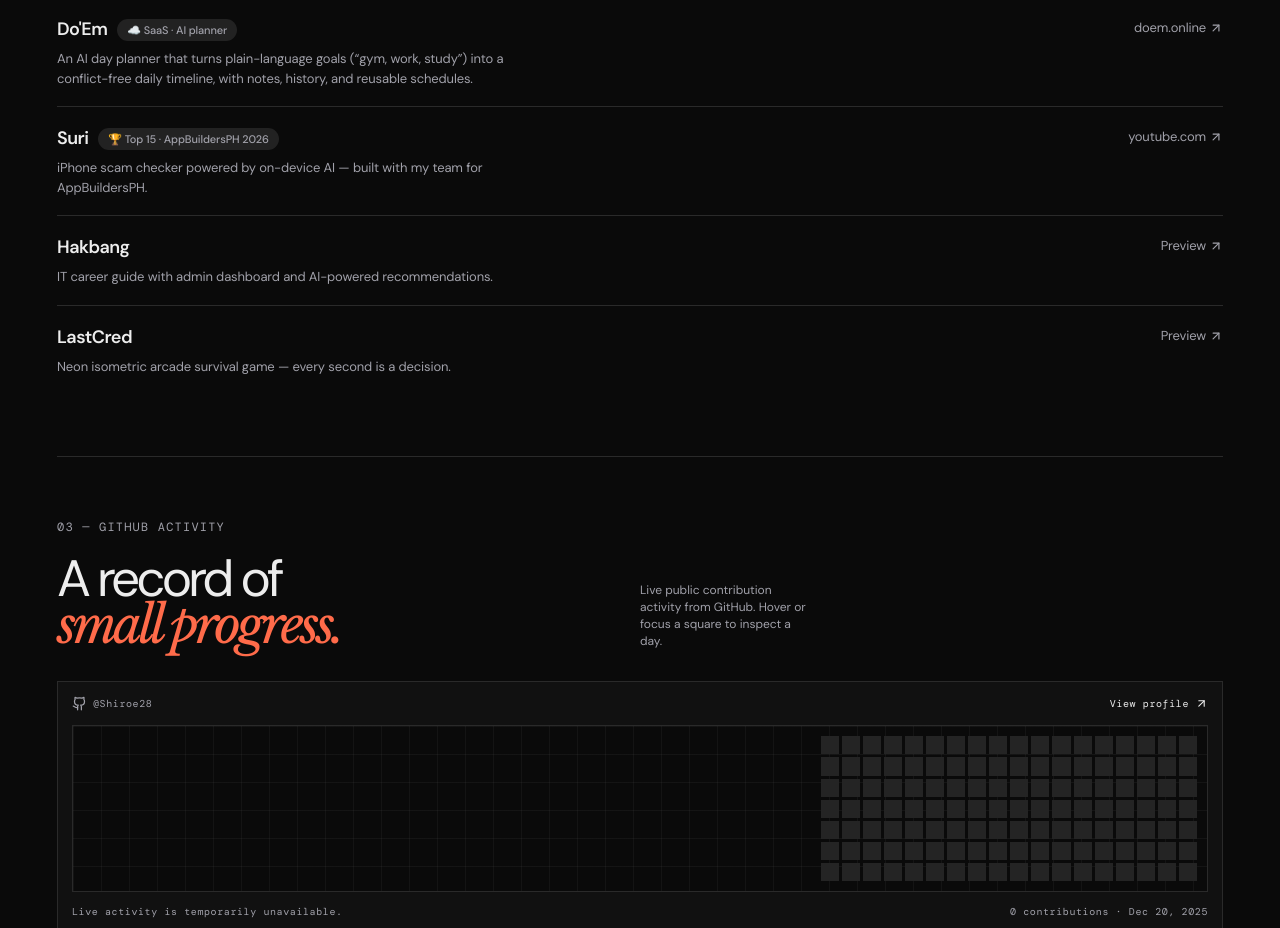
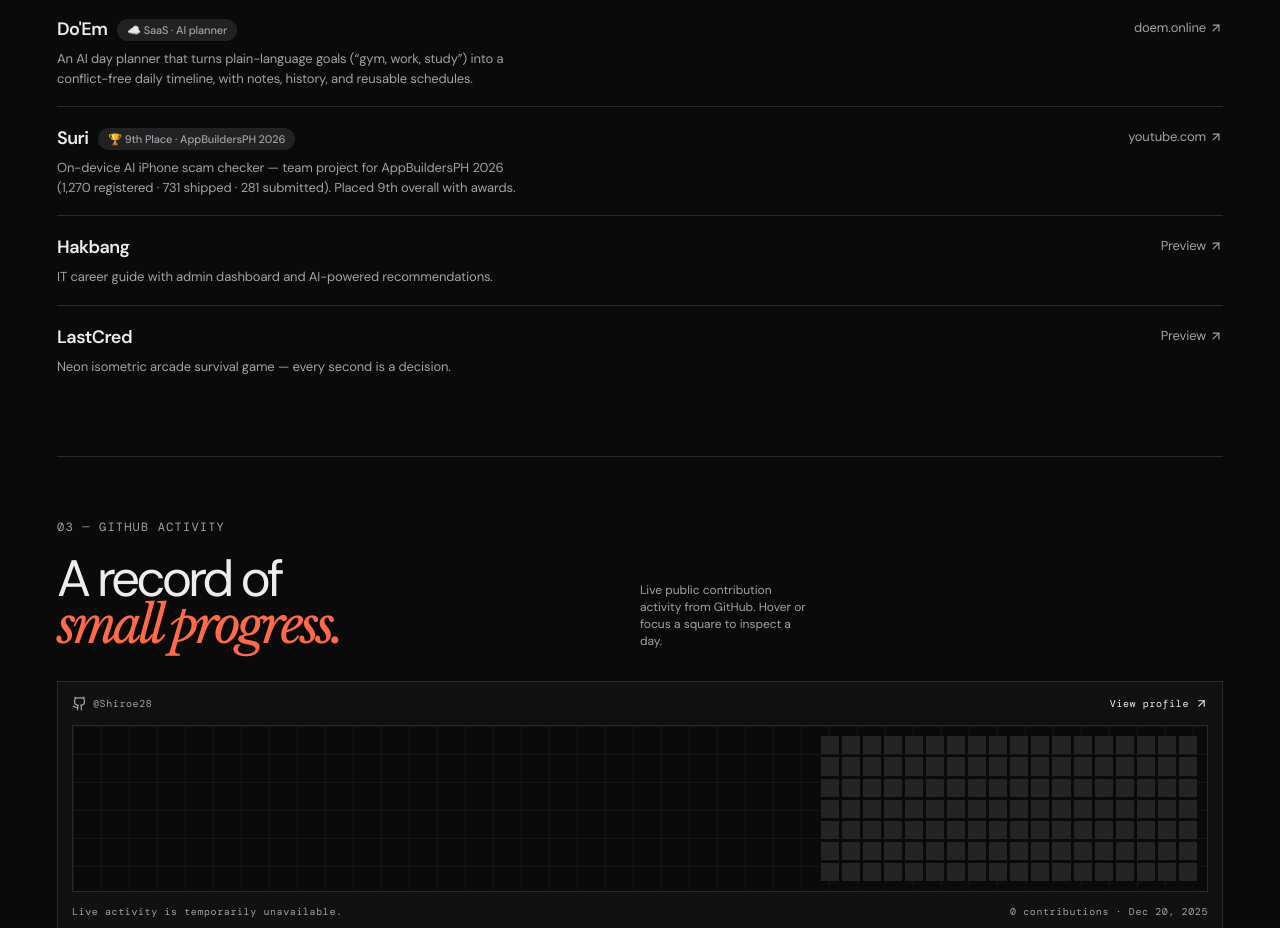
Before and after one commit to Shiroe28/Sam-Works, a React (Vite) app: page / in a window 1280 px wide. Shown: the part 921-1849 px from the top of the page. Built offline with nearby package versions, Linux system fonts and the light colour scheme; no server answers.

Commit message:
feat: update project description and badge for Suri project in projects.js
- Revised the description to highlight the project's achievements and team collaboration.
- Updated the badge to reflect the new ranking at AppBuildersPH 2026.

```diff
--- a/src/data/projects.js
+++ b/src/data/projects.js
@@ -15,8 +15,9 @@ export const projects = [
   {
     slug: 'suri',
     title: 'Suri',
-    description: 'iPhone scam checker powered by on-device AI — built with my team for AppBuildersPH.',
-    badge: '🏆 Top 15 · AppBuildersPH 2026',
+    description:
+      'On-device AI iPhone scam checker — team project for AppBuildersPH 2026 (1,270 registered · 731 shipped · 281 submitted). Placed 9th overall with awards.',
+    badge: '🏆 9th Place · AppBuildersPH 2026',
     href: 'https://www.youtube.com/watch?v=cyMo31DR3WI',
     image: null,
     featured: true,
```
